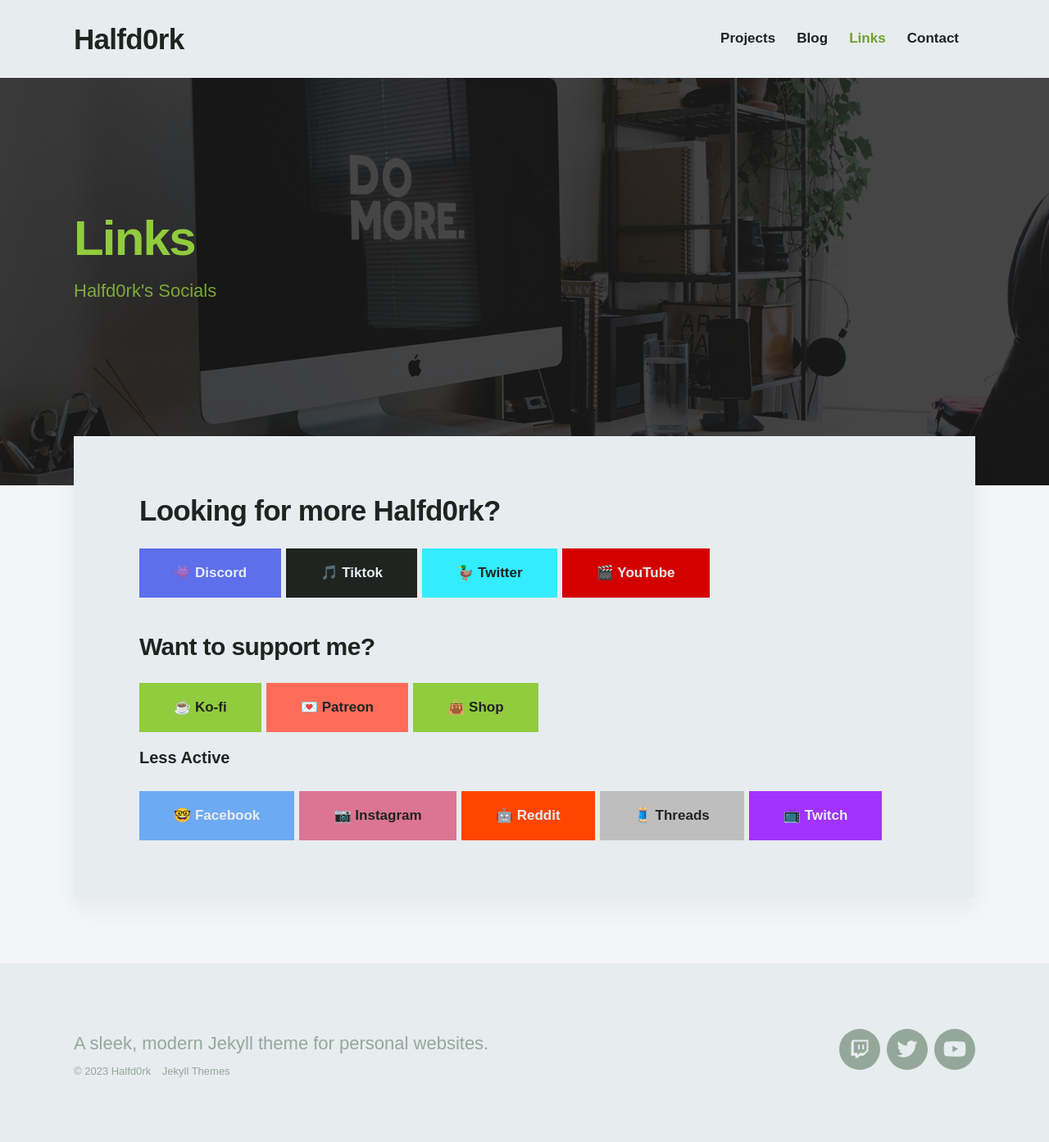
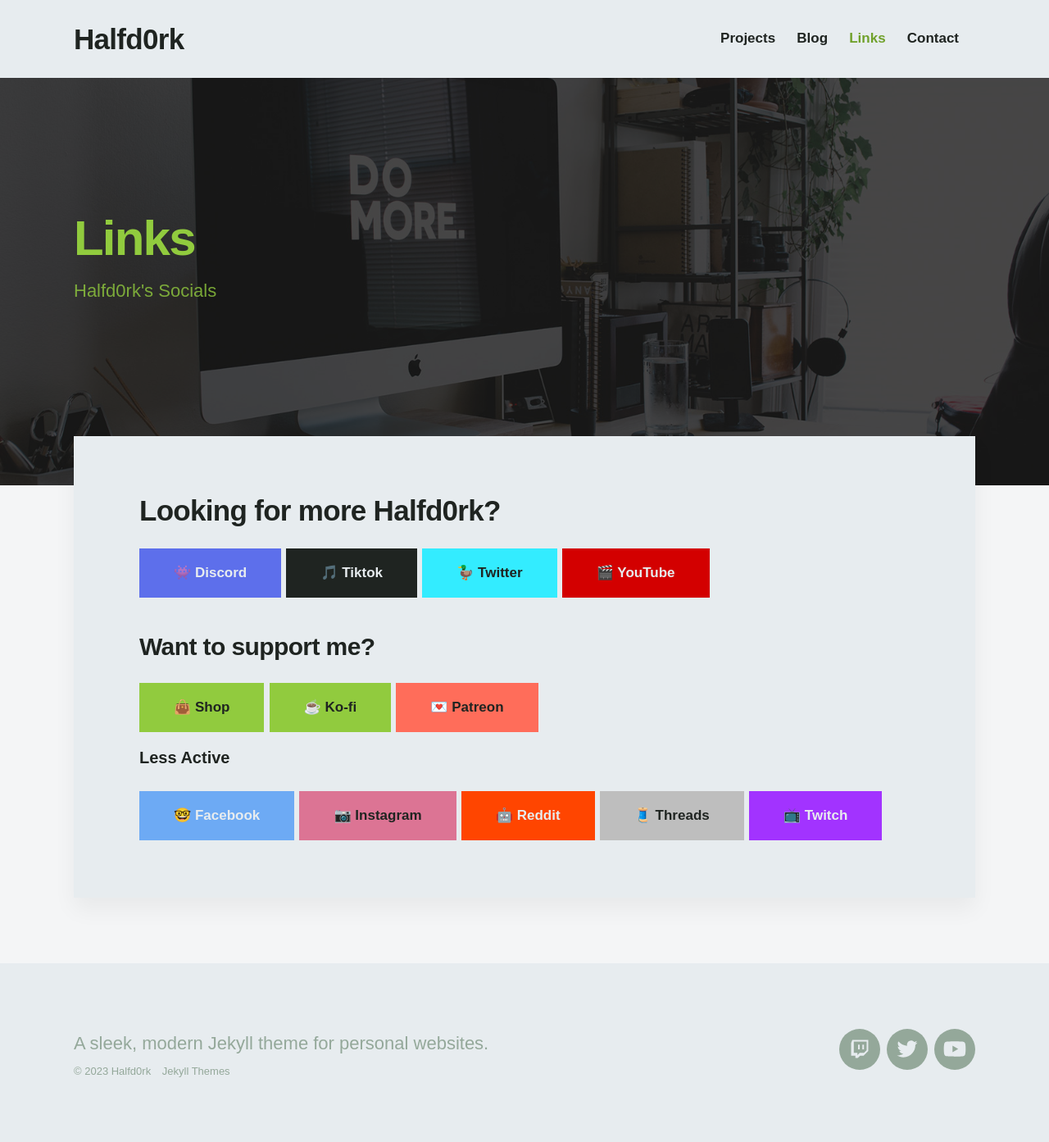
Before and after one commit to halfd0rk/halfd0rk.github.io, a Jekyll site: the page built from _pages/links.md, in a window 1280 px wide. Shown: the whole page at 82% size. Built offline with Jekyll 4.4.1, drawn with Linux system fonts in a browser that asks for light colours; nearby versions of some CDN libraries; some web fonts are replaced.

Commit message:
shop button fixes

```diff
--- a/_pages/links.md
+++ b/_pages/links.md
@@ -16,9 +16,9 @@
 <a href="https://www.sandbox.game/en/users/halfd0rk/0d54ba22-f2ff-44e8-8947-e7eb85cd3349/?tab=Experiences" class="button button--sandbox">🎮 My Sandbox</a>-->
 
 ### Want to support me?
+<a href="https://shop.halfd0rk.com/" class="button button--shop">👜 Shop</a>
 <a href="https://ko-fi.com/halfd0rk" class="button button--kofi">☕ Ko-fi</a>
 <a href="https://www.patreon.com/halfd0rk" class="button button--patreon">💌 Patreon</a>
-<a href="https://shop.halfd0rk.com/" class="button button--shop">👜 Shop</a>
 
 ##### Less Active
 <a href="https://www.facebook.com/profile.php?id=100090145293991" class="button button--facebook">🤓 Facebook</a>
```
